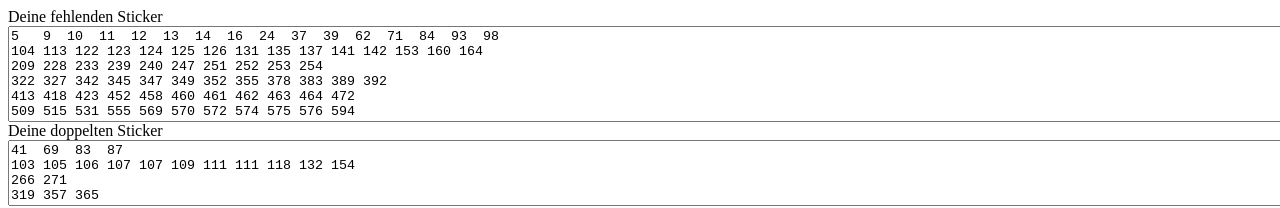
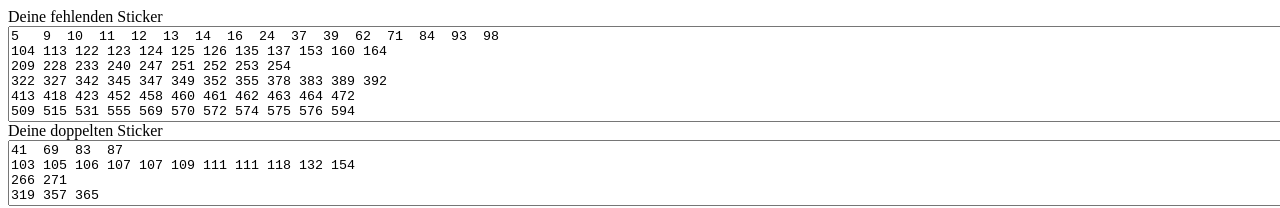
Before and after one commit to Svenaldo/trading-card-intersection, a plain HTML site: page index.html in a window 1280 px wide. Shown: the top 208 px of the page. Drawn offline with Linux system fonts and the light colour scheme.

Commit message:
Update index.html

```diff
--- a/index.html
+++ b/index.html
@@ -32,8 +32,8 @@
 Deine fehlenden Sticker<span id="count_my_missing"></span><br>
 <textarea name="my_missing" rows="6" cols="180">
 5   9  10  11  12  13  14  16  24  37  39  62  71  84  93  98
-104 113 122 123 124 125 126 131 135 137 141 142 153 160 164
-209 228 233 239 240 247 251 252 253 254
+104 113 122 123 124 125 126 135 137 153 160 164
+209 228 233 240 247 251 252 253 254
 322 327 342 345 347 349 352 355 378 383 389 392
 413 418 423 452 458 460 461 462 463 464 472
 509 515 531 555 569 570 572 574 575 576 594
```
